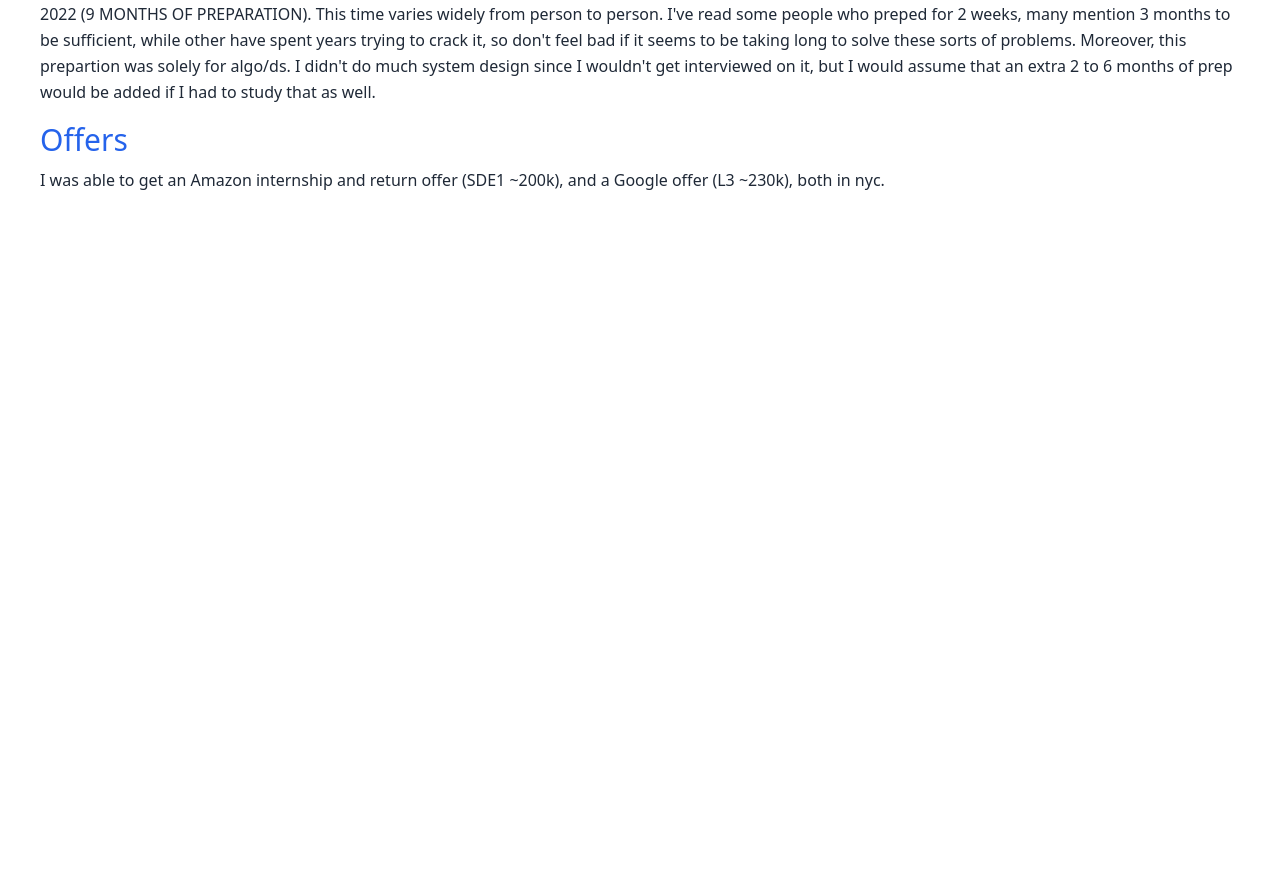
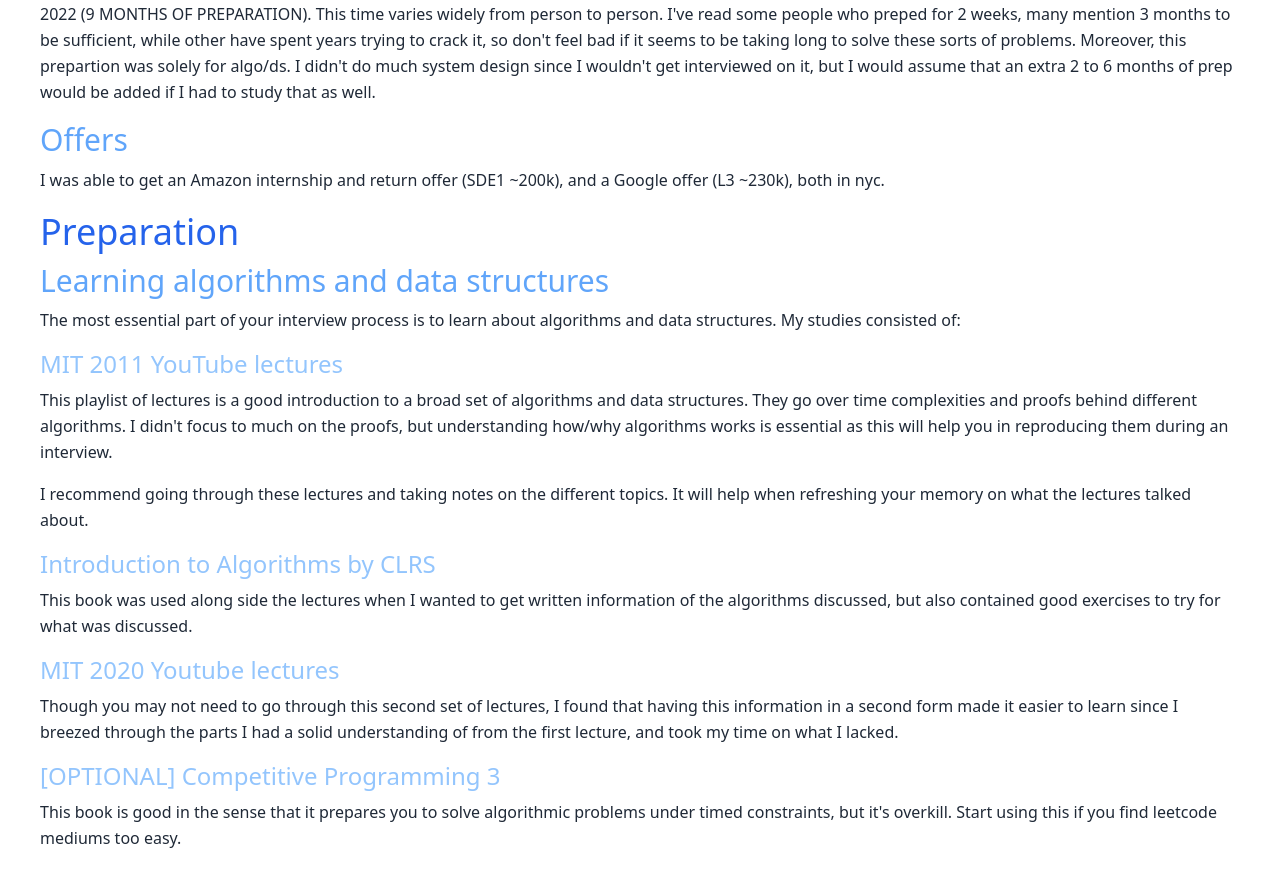
Before and after one commit to xavierpjb/blog, a React (Create React App) app: page /#/interview-prep in a window 1280 px wide. Shown: the part 502-1388 px from the top of the page. Before the commit the page ends 800 px from the top, so only its background shows below. Built offline with nearby package versions, Linux system fonts and the light colour scheme.

Commit message:
Add Preparation

```diff
--- a/src/InterviewPrep/index.js
+++ b/src/InterviewPrep/index.js
@@ -1,7 +1,7 @@
 function InterviewPrep() {
   return (
     <div class="m-10">
-      <h4 class="font-medium leading-tight text-4xl mt-0 mb-2 text-blue-600"> TLDR </h4>
+      <h2 class="font-medium leading-tight text-4xl mt-0 mb-2 text-blue-600"> TLDR </h2>
       <p class="text-base font-light leading-relaxed mt-0 mb-4 text-gray-800">
         This is a summary of the things I did during my interview and
         study process throughout my preperation. The gist of this
@@ -10,8 +10,8 @@
         under 15 mins, mediums in 20-30 mins and hards in under 45 mins.
       </p>
 
-      <h4 class="font-medium leading-tight text-4xl mt-0 mb-2 text-blue-600">Introduction</h4>
-      <h3 class="font-medium leading-tight text-3xl mt-0 mb-2 text-blue-600">Background</h3>
+      <h2 class="font-medium leading-tight text-4xl mt-0 mb-2 text-blue-600">Introduction</h2>
+      <h3 class="font-medium leading-tight text-3xl mt-0 mb-2 text-blue-400">Background</h3>
       <p class="text-base font-light leading-relaxed mt-0 mb-4 text-gray-800">
         I Studied at UMass Dartmouth (NOT the ivy league school) and graduated
         at 20 in 2019. From 2019 to 2020 I worked at
@@ -28,7 +28,7 @@
         you'll need that. Ended up not going because I got offers.
       </p>
 
-      <h3 class="font-medium leading-tight text-3xl mt-0 mb-2 text-blue-600">Duration of Studies</h3>
+      <h3 class="font-medium leading-tight text-3xl mt-0 mb-2 text-blue-400">Duration of Studies</h3>
       <p class="text-base font-light leading-relaxed mt-0 mb-4 text-gray-800">
         I started intensely studying for algo/ds mid July 2021 and practiced
         leetcoding and mock interviews until the (virtual) onsite interviews,
@@ -45,12 +45,69 @@
         as well.
       </p>
 
-      <h3 class="font-medium leading-tight text-3xl mt-0 mb-2 text-blue-600">Offers</h3>
+      <h3 class="font-medium leading-tight text-3xl mt-0 mb-2 text-blue-400">Offers</h3>
       <p class="text-base font-light leading-relaxed mt-0 mb-4 text-gray-800">
         I was able to get an Amazon internship and return offer (SDE1 ~200k),
         and a Google offer (L3 ~230k), both in nyc.
       </p>
 
+      <h2 class="font-medium leading-tight text-4xl mt-0 mb-2 text-blue-600">Preparation</h2>
+      <h3 class="font-medium leading-tight text-3xl mt-0 mb-2 text-blue-400"> Learning algorithms and data structures</h3>
+      <p class="text-base font-light leading-relaxed mt-0 mb-4 text-gray-800">
+        The most essential part of your interview process is to learn about
+        algorithms and data structures. My studies consisted of:
+      </p>
+      <h4 class="font-medium leading-tight text-2xl mt-0 mb-2 text-blue-300">
+        <a href="https://www.youtube.com/watch?v=HtSuA80QTyo&list=PLUl4u3cNGP61Oq3tWYp6V_F-5jb5L2iHb">
+          MIT 2011 YouTube lectures
+        </a>
+      </h4>
+      <p class="text-base font-light leading-relaxed mt-0 mb-4 text-gray-800">
+        This playlist of lectures is a good introduction to a broad set of
+        algorithms and data structures. They go over time complexities and proofs
+        behind different algorithms. I didn't focus to much on the proofs, but
+        understanding how/why algorithms works is essential as this will help
+        you in reproducing them during an interview.
+      </p>
+      <p class="text-base font-light leading-relaxed mt-0 mb-4 text-gray-800">
+        I recommend going through these lectures and taking notes on the different
+        topics. It will help when refreshing your memory on what the lectures
+        talked about.
+      </p>
+
+      <h4 class="font-medium leading-tight text-2xl mt-0 mb-2 text-blue-300">
+        <a href="https://www.amazon.com/Introduction-Algorithms-3rd-MIT-Press/dp/0262033844">
+          Introduction to Algorithms by CLRS
+        </a>
+      </h4>
+      <p class="text-base font-light leading-relaxed mt-0 mb-4 text-gray-800">
+        This book was used along side the lectures when I wanted to get written
+        information of the algorithms discussed, but also contained good
+        exercises to try for what was discussed.
+      </p>
+
+      <h4 class="font-medium leading-tight text-2xl mt-0 mb-2 text-blue-300">
+        <a href="https://www.youtube.com/watch?v=ZA-tUyM_y7s&list=PLUl4u3cNGP63EdVPNLG3ToM6LaEUuStEY">
+          MIT 2020 Youtube lectures
+        </a>
+      </h4>
+      <p class="text-base font-light leading-relaxed mt-0 mb-4 text-gray-800">
+        Though you may not need to go through this second set of lectures, I
+        found that having this information in a second form made it easier
+        to learn since I breezed through the parts I had a solid understanding
+        of from the first lecture, and took my time on what I lacked.
+      </p>
+
+      <h4 class="font-medium leading-tight text-2xl mt-0 mb-2 text-blue-300">
+        <a href="https://www.amazon.com/Competitive-Programming-3rd-Steven-Halim/dp/B00FG8MNN8">
+          [OPTIONAL] Competitive Programming 3
+        </a>
+      </h4>
+      <p class="text-base font-light leading-relaxed mt-0 mb-4 text-gray-800">
+        This book is good in the sense that it prepares you to solve
+        algorithmic problems under timed constraints, but it's overkill. Start
+        using this if you find leetcode mediums too easy.
+      </p>
     </div>
   );
 }
```
